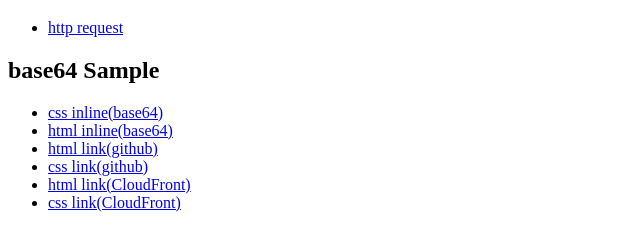
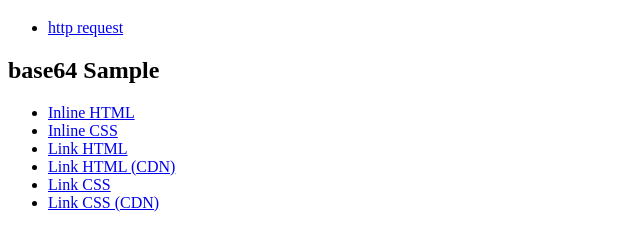
Before and after one commit to nonakaryuichi/web_acceleration_sample, a plain HTML site: page index.html in a window 1280 px wide. Shown: the part 61-310 px from the top of the page, without its empty margins (0-640 px from the left). Drawn offline with Linux system fonts and the light colour scheme.

Commit message:
rename files

```diff
--- a/index.html
+++ b/index.html
@@ -12,12 +12,12 @@
 	</ul>
 	<h2>base64 Sample</h2>
 	<ul>
-		<li><a href="base64/css.html">css inline(base64)</a></li>
-		<li><a href="base64/base64.html">html inline(base64)</a></li>
-		<li><a href="base64/local.html">html link(github)</a></li>
-		<li><a href="base64/link_css.html">css link(github)</a></li>
-		<li><a href="base64/cf.html">html link(CloudFront)</a></li>
-		<li><a href="base64/link_css_cf.html">css link(CloudFront)</a></li>
+		<li><a href="base64/inline_html.html">Inline HTML</a></li>
+		<li><a href="base64/inline_css.html">Inline CSS</a></li>
+		<li><a href="base64/link_html.html">Link HTML</a></li>
+		<li><a href="base64/link_html_cf.html">Link HTML (CDN)</a></li>
+		<li><a href="base64/link_css.html">Link CSS</a></li>
+		<li><a href="base64/link_css_cf.html">Link CSS (CDN)</a></li>
 
 	</ul>
 </body>
```
Also changed, not shown: base64/inline_css.html (renamed from base64/css.html, +2 -2 lines), base64/inline_html.html (renamed from base64/base64.html, +1 -1 lines), base64/link_css.html (+2 -2 lines), base64/link_css_cf.html (+2 -2 lines), base64/link_html.html (renamed from base64/local.html, +1 -1 lines), base64/link_html_cf.html (renamed from base64/cf.html, +1 -1 lines), base64/inline_css.css (renamed from base64/base64.css), base64/link_css.css (renamed from base64/link.css), base64/link_css_cf.css (renamed from base64/cloudfront.css).
